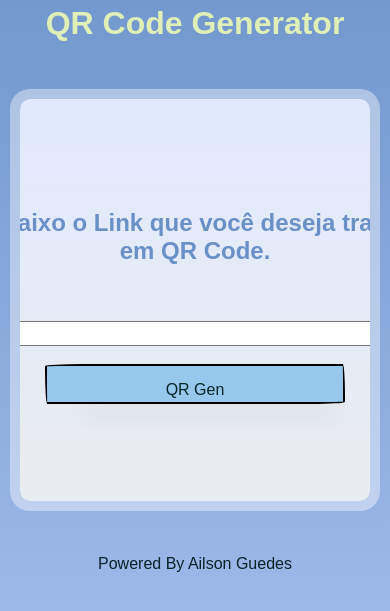
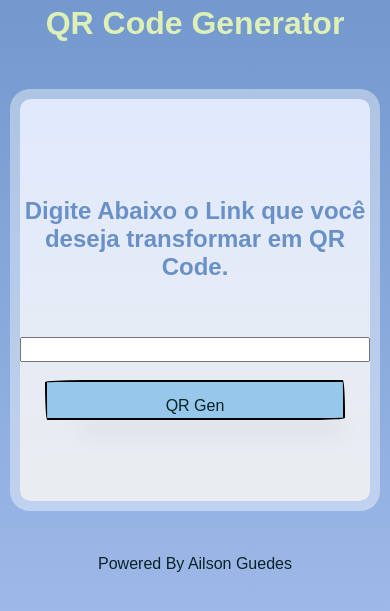
Before and after one commit to ailsonguedes/QR-Generator-, a Flask app: page / in a window 390 px wide. Shown: the part 144-755 px from the top of the page. Run offline with Flask 3, Linux system fonts and the light colour scheme.

Commit message:
Update: CSS Recursivity

```diff
--- a/static/css/style.css
+++ b/static/css/style.css
@@ -69,7 +69,7 @@ h1 {
 }
 
 h2 {
-    margin-top: 2%;
+    margin-top: 5%;
     text-align: center;
     color: #6991C7;
 }
@@ -99,17 +99,6 @@ input {
     width: 300px;
 }
 
-/*
-button {
-    background-color: #97C8EB;
-    border: 2px, #3AAFB9;
-    color: #092327;
-    font-size: 20px;
-    border-radius: 8px;
-    width: 300px;
-    height: 40px;
-} */
-
 .footer-div {
     text-align: center;
     margin-top: 5%;
@@ -134,7 +123,7 @@ a {
   box-sizing: border-box;
   color: #092327;
   cursor: pointer;
-  display: inline-block;
+  display: flexbox;
   font-family: Neucha, sans-serif;
   font-size: 1rem;
   line-height: 23px;
@@ -161,3 +150,37 @@ a {
 .button-1:focus {
   box-shadow: rgba(0, 0, 0, .3) 2px 8px 4px -6px;
 }
+
+@media (max-width: 1366px) {
+  .h1 {
+    display: flex;
+  }
+
+}
+
+@media (max-width: 1024px) {
+  .h2 {
+    display: flex;
+  }
+
+}
+
+@media (max-width: 768px) {
+  .input-1 {
+    width: 350px;
+  }
+}
+
+@media (max-width: 768px) {
+  .button-1 {
+    display: flexbox;
+  }
+}
+
+@media (max-width: 1500px) {
+ .input-button-div{
+  flex-wrap: wrap;
+ }
+ .h2, .button-1, .input-1 {
+ }
+}
--- a/templates/index.html
+++ b/templates/index.html
@@ -14,8 +14,8 @@
         <form class="form-container" action="/" method="post">
 
             <div class="input-button-div">
-                <h2>Digite Abaixo o Link que você deseja transformar em QR Code.</h2> <br><br>
-                <input type="text" id="iptBox" name="data"><br><br>
+                <h2 class="h2">Digite Abaixo o Link que você deseja transformar em QR Code.</h2> <br><br>
+                <input class="input-1" type="text" id="iptBox" name="data"><br><br>
                 <button class="button-1" type="submit" value="Submit" name="submitQr">QR Gen</button>
             </div>
 
```
